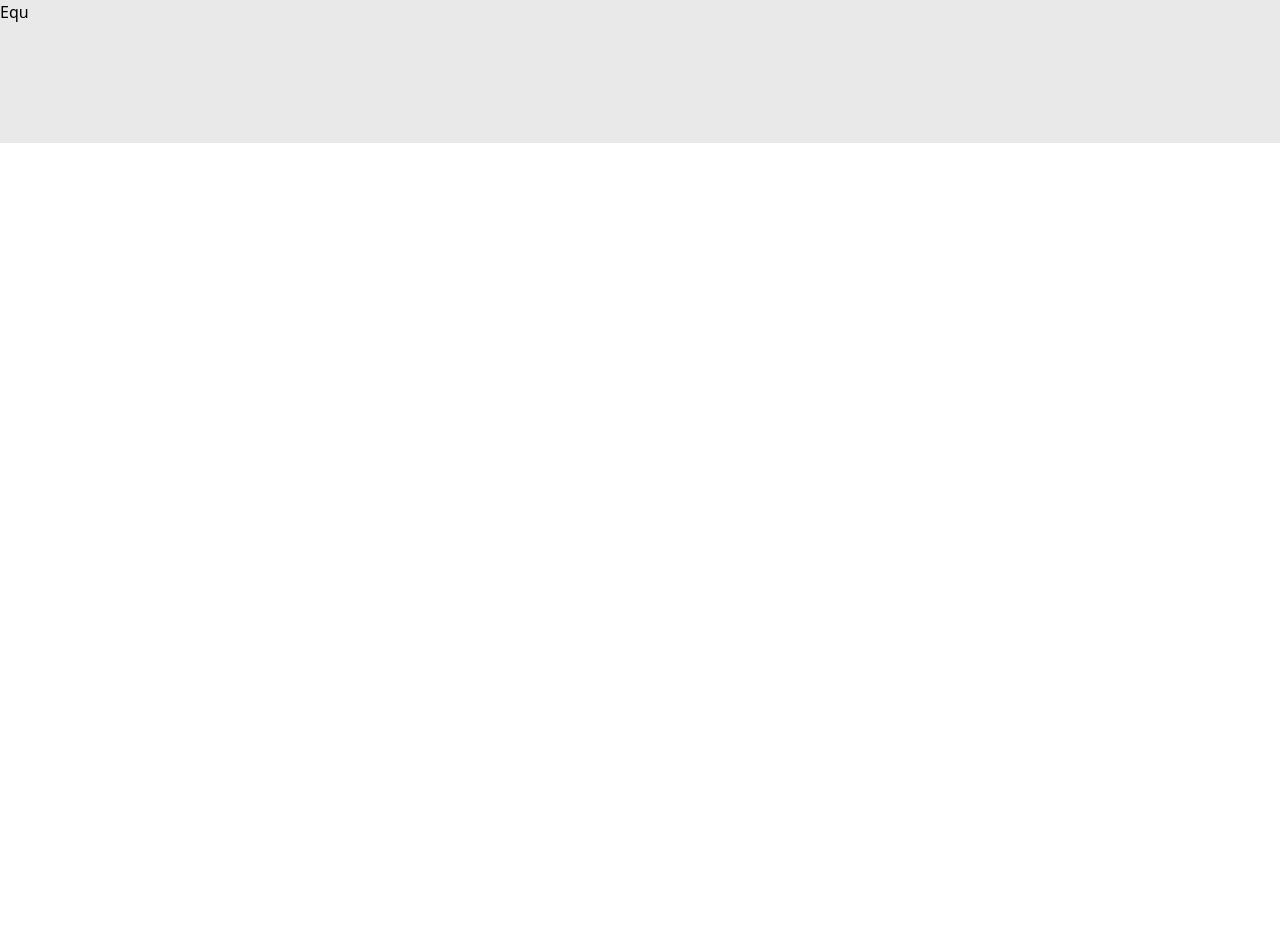
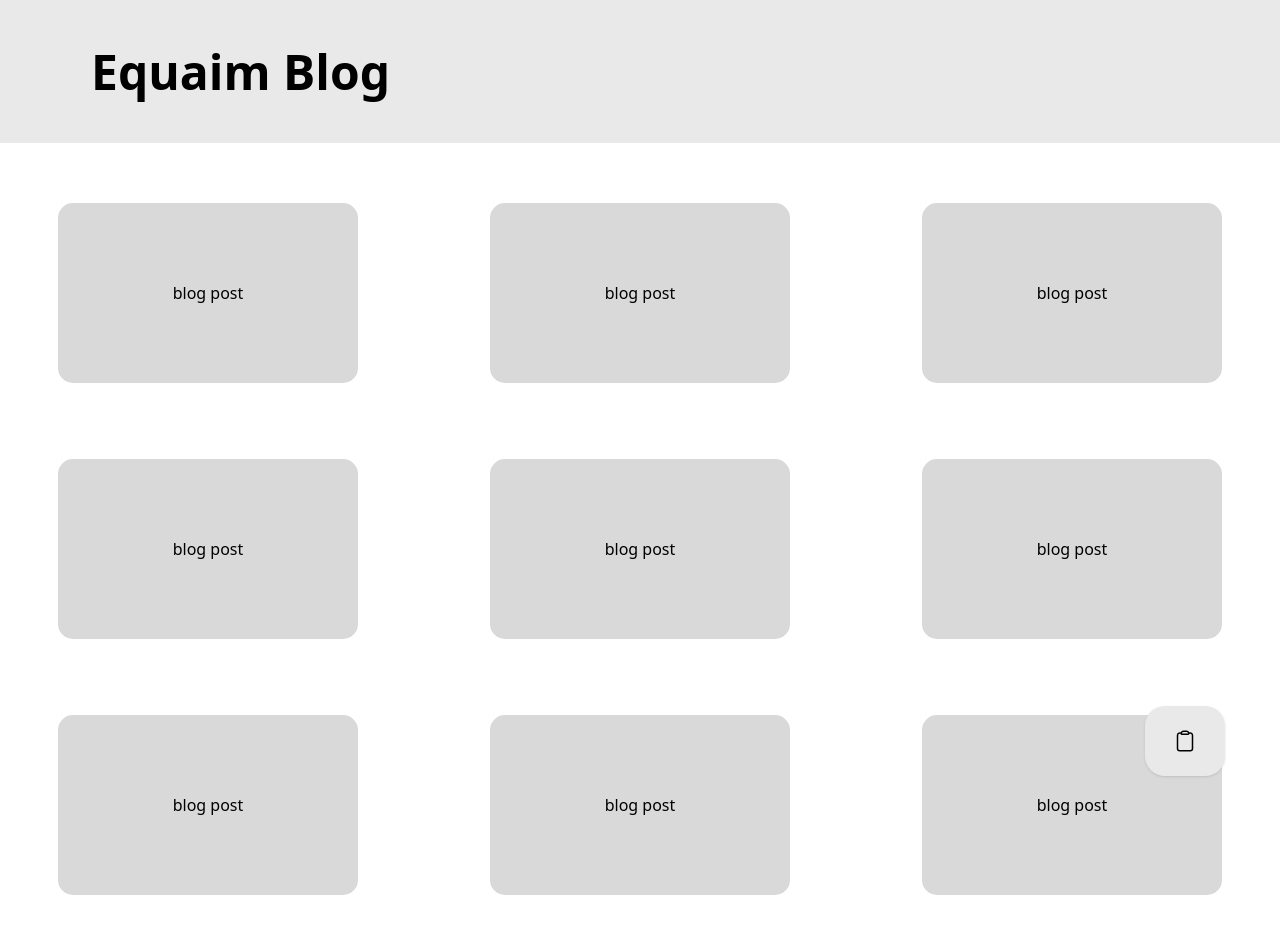
Before and after one commit to cv-arun/blog-app, a React (Create React App) app in the folder frontend/: page / in a window 1280 px wide. Before the commit the page ends 800 px from the top, so only its background shows below. Built offline with nearby package versions, Linux system fonts and the light colour scheme.

Commit message:
home page design completed

```diff
--- a/frontend/src/components/cards.js
+++ b/frontend/src/components/cards.js
@@ -2,7 +2,9 @@ import React from 'react'
 
 function Cards() {
   return (
-    <div>Cards</div>
+    <div className='w-[300px] bg-[#D9D9D9] h-[180px] rounded-[15px] mx-auto my-[30px] flex flex-col justify-center'>
+      <h1 className='mx-auto'>blog post</h1>
+    </div>
   )
 }
 
--- /dev/null
+++ b/frontend/src/components/header.js
@@ -0,0 +1,11 @@
+import React from 'react'
+
+function Header() {
+    return (
+        <div className='w-full bg-[#e9e9e9] h-[143px] flex flex-col justify-center'>
+            <h1 className=' ml-[91px] text-[48px] font-extrabold	'>Equaim Blog</h1>
+        </div>
+    )
+}
+
+export default Header
--- /dev/null
+++ b/frontend/src/icons/clipBoard.js
@@ -0,0 +1,14 @@
+import React from 'react'
+
+function ClipBoard() {
+    return (
+        <span className='flex justify-center'>
+            <svg xmlns="http://www.w3.org/2000/svg" fill="none" viewBox="0 0 24 24" strokeWidth={1.5} stroke="currentColor" className="w-6 h-6">
+                <path strokeLinecap="round" strokeLinejoin="round" d="M15.666 3.888A2.25 2.25 0 0013.5 2.25h-3c-1.03 0-1.9.693-2.166 1.638m7.332 0c.055.194.084.4.084.612v0a.75.75 0 01-.75.75H9a.75.75 0 01-.75-.75v0c0-.212.03-.418.084-.612m7.332 0c.646.049 1.288.11 1.927.184 1.1.128 1.907 1.077 1.907 2.185V19.5a2.25 2.25 0 01-2.25 2.25H6.75A2.25 2.25 0 014.5 19.5V6.257c0-1.108.806-2.057 1.907-2.185a48.208 48.208 0 011.927-.184" />
+            </svg>
+        </span>
+
+    )
+}
+
+export default ClipBoard
--- a/frontend/src/pages/homePage.js
+++ b/frontend/src/pages/homePage.js
@@ -1,9 +1,20 @@
-import React from 'react'
+import React from 'react';
+import Header from '../components/header';
+import Cards from '../components/cards';
+import ClipBoard from '../icons/clipBoard';
 
 function HomePage() {
   return (
     <div className='w-full'>
-        <div className='w-full bg-[#e9e9e9] h-[143px]'><h1>Equ</h1></div>
+      <Header />
+      <div className='grid grid-cols-3 gap-4 pt-[30px]'>
+        {[...Array(9)].map(curr => <Cards />)}
+      </div>
+
+
+      <div className='bg-[#E9E9E9] w-[80px] h-[70px] rounded-[20px] fixed bottom-[24px] right-[55px] shadow flex flex-col justify-center'>
+        <ClipBoard/>
+      </div>
     </div>
   )
 }
```
Also changed, not shown: 1 other file (tests, documents, lock files or other folders).
